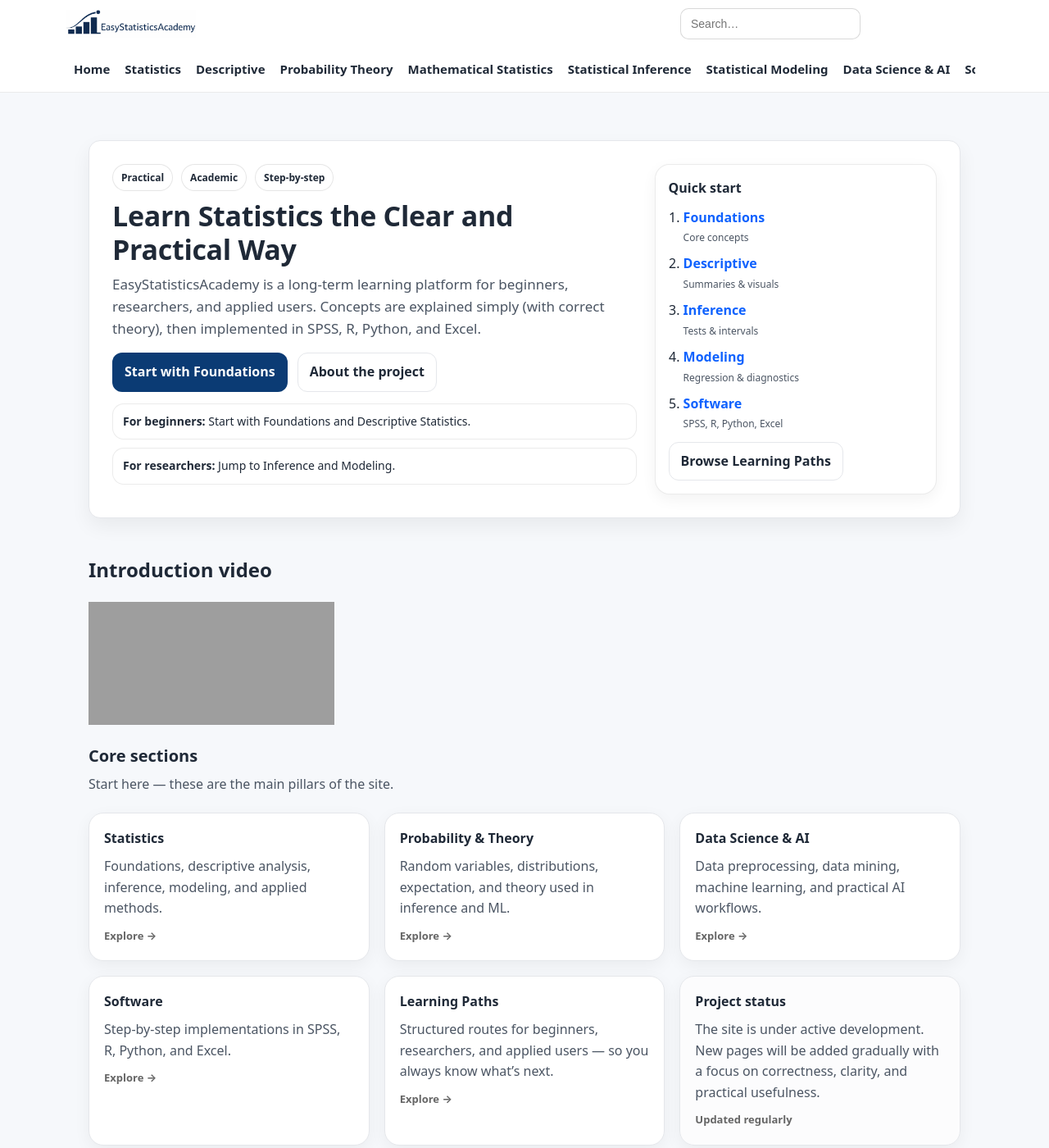
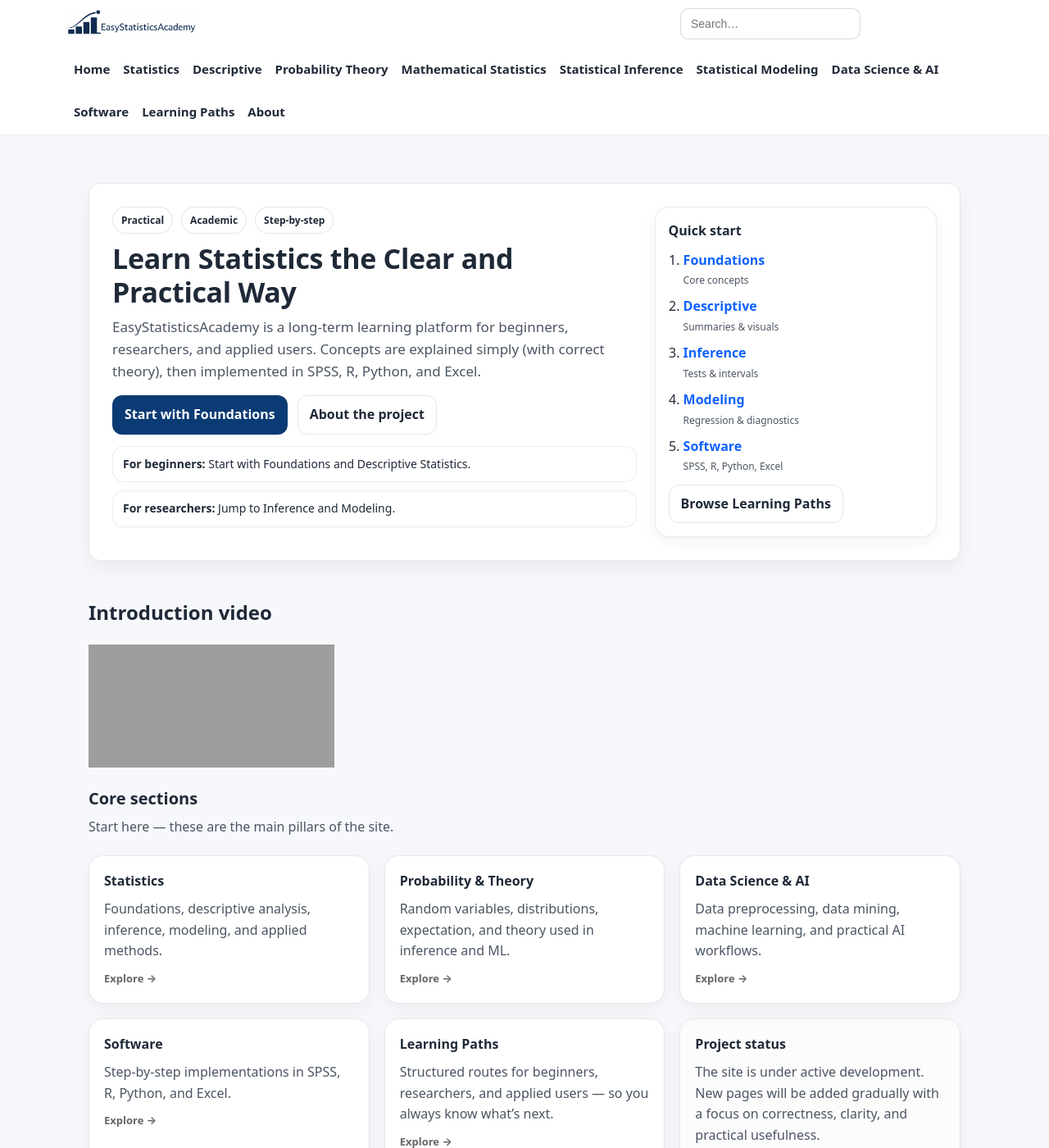
Before and after one commit to ammar-homaida-statistics/easystatisticsacademy, a Jekyll site: the page built from index.html, in a window 1280 px wide and 1400 px high. Shown: the whole window at 82% size. Built offline with Jekyll 4.4.1, drawn with Linux system fonts in a browser that asks for light colours; grey boxes are pictures that could not be loaded.

Commit message:
Update style.css

```diff
--- a/css/style.css
+++ b/css/style.css
@@ -1069,3 +1069,10 @@ a:hover{ text-decoration: underline; }
     display: flex;
   }
 }
+
+
+.nav {
+  display: flex;
+  flex-wrap: wrap;
+  gap: 16px;
+}
```
